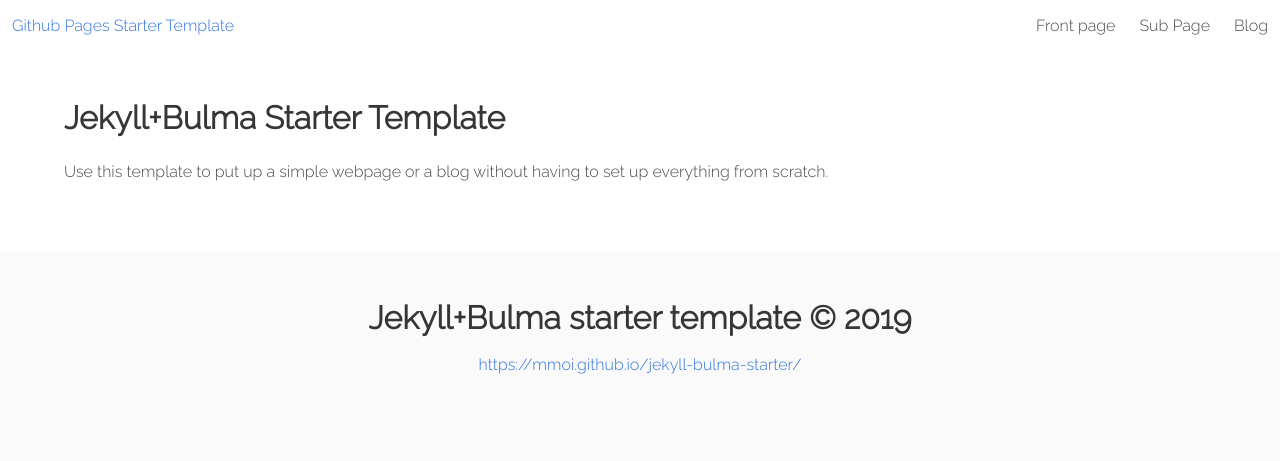
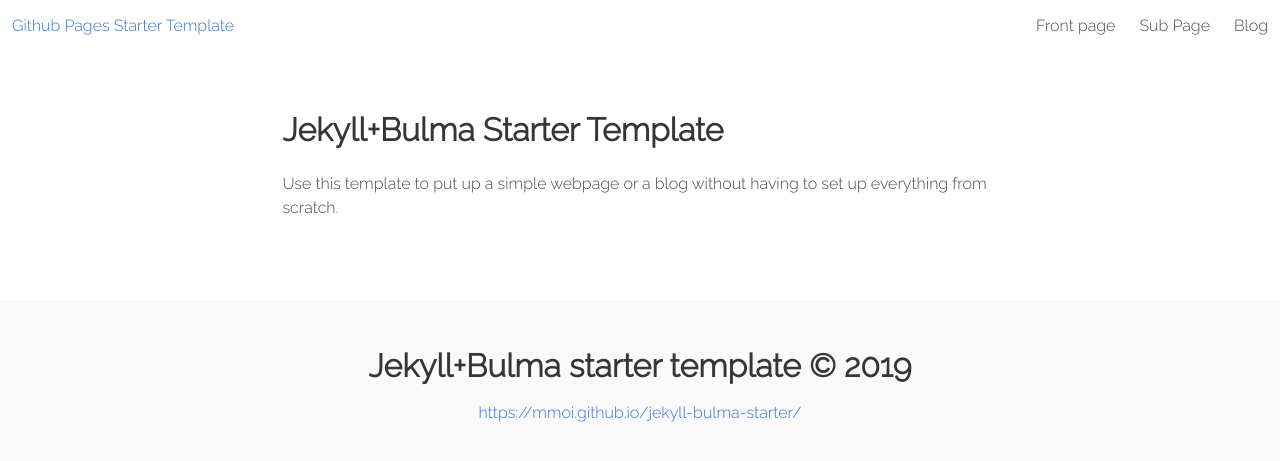
Before and after one commit to miukkonen/portfolio, a Jekyll site: the page built from index.md, in a window 1280 px wide. Shown: the top 461 px of the page. Built offline with Jekyll 4.4.1, drawn with Linux system fonts in a browser that asks for light colours; nearby versions of some CDN libraries.

Commit message:
Column offset

```diff
--- a/_layouts/default.html
+++ b/_layouts/default.html
@@ -94,7 +94,7 @@
         <div class="navbar-end">
 
           <a href="/jekyll-bulma-starter/" class="navbar-item">Front page</a>
-          <a href="/jekyll-bulma-starter/page" class="navbar-item">Sub Page</a>
+          <a href="/jekyll-bulma-starter/about" class="navbar-item">Sub Page</a>
           <a href="/jekyll-bulma-starter/blog" class="navbar-item">Blog</a>
 
         </div>
@@ -113,7 +113,7 @@
 
     <section class="section">
 
-      <div class="container">
+      <div class="column is-three-fifths is-offset-one-fifth">
 
 
       	{{ content }}
```
